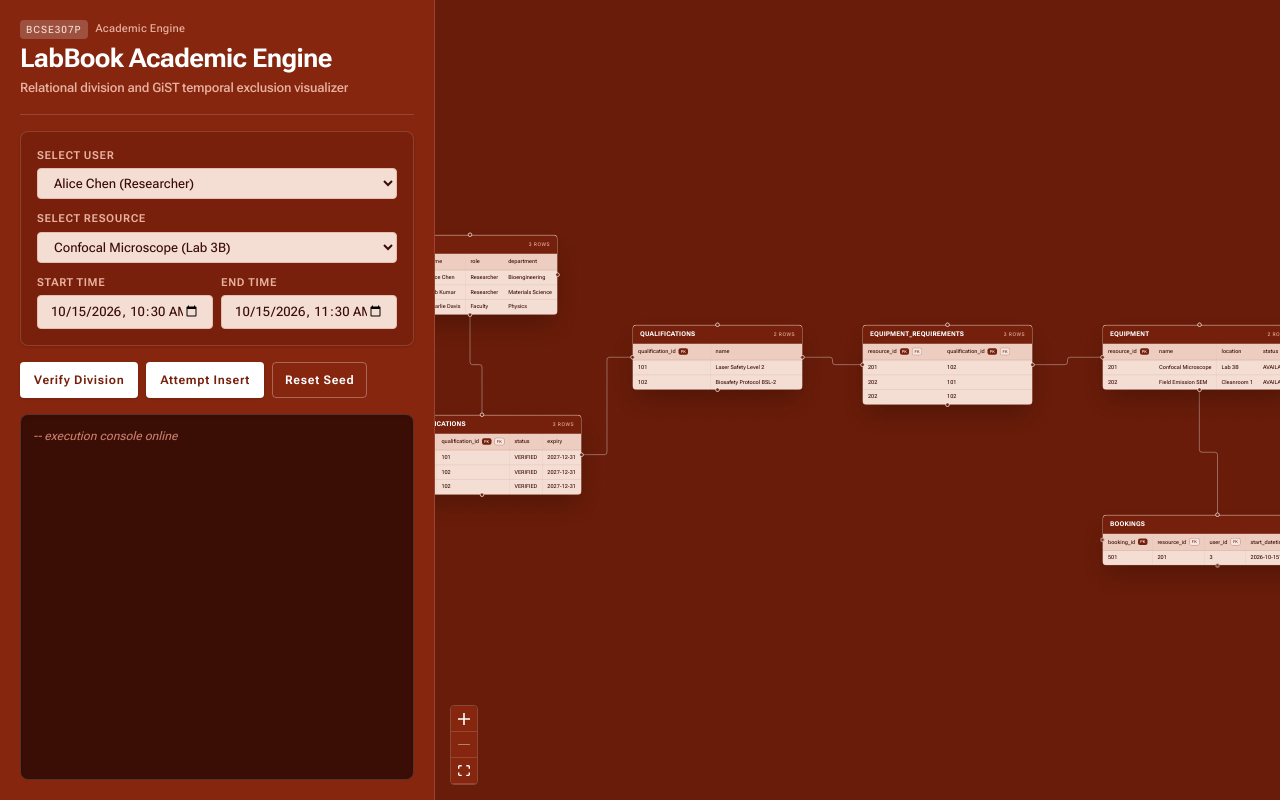
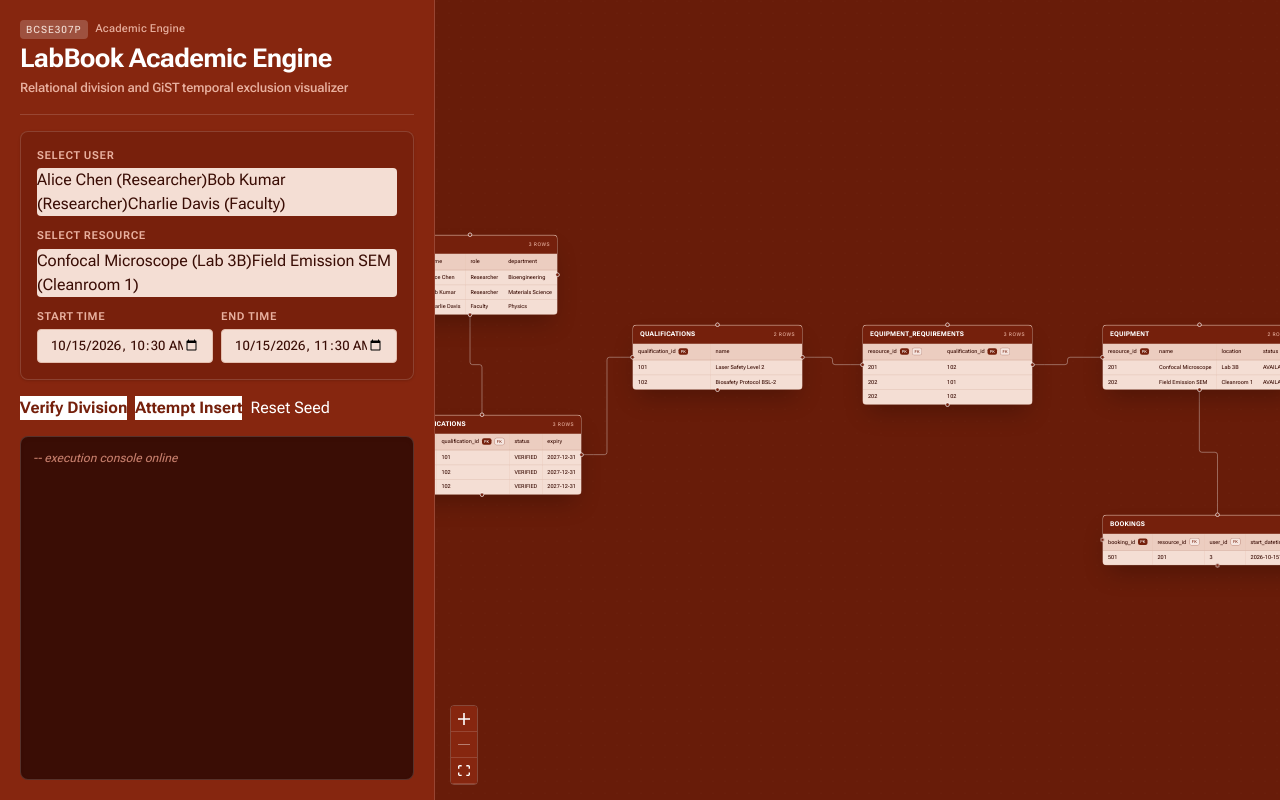
Before and after one commit to lavan8t/labbook, a Next.js app: page / in a window 1280 px wide. Built offline with nearby package versions, Linux system fonts and the light colour scheme.

Commit message:
feat: replace native dropdowns and action buttons with @m3e/web components

```diff
--- a/app/page.tsx
+++ b/app/page.tsx
@@ -23,6 +23,14 @@ import {
   runInsertAnimation,
   resetVisualState,
 } from "@/lib/animations";
+
+if (typeof window !== "undefined") {
+  import("@m3e/web/select");
+  import("@m3e/web/option");
+  import("@m3e/web/form-field");
+  import("@m3e/web/button");
+  import("@m3e/web/theme");
+}
 
 const nodeTypes = { table: TableNode };
 
@@ -293,34 +301,40 @@ export default function Page() {
             <label className="font-var-label text-[11px] uppercase text-[#e8b09f] block mb-1">
               Select User
             </label>
-            <select
-              className={inputCls}
-              value={userId}
-              onChange={(e) => setUserId(Number(e.target.value))}
+            <m3e-select
+              className="w-full bg-[#f4ded4] text-[#3a0d05] rounded block"
+              value={String(userId)}
+              onChange={(e: any) => {
+                const val = e.target?.value;
+                if (val !== undefined) setUserId(Number(val));
+              }}
             >
               {db.users.map((u) => (
-                <option key={u.user_id} value={u.user_id}>
+                <m3e-option key={u.user_id} value={String(u.user_id)}>
                   {u.name} ({u.role})
-                </option>
+                </m3e-option>
               ))}
-            </select>
+            </m3e-select>
           </div>
 
           <div>
             <label className="font-var-label text-[11px] uppercase text-[#e8b09f] block mb-1">
               Select Resource
             </label>
-            <select
-              className={inputCls}
-              value={resourceId}
-              onChange={(e) => setResourceId(Number(e.target.value))}
+            <m3e-select
+              className="w-full bg-[#f4ded4] text-[#3a0d05] rounded block"
+              value={String(resourceId)}
+              onChange={(e: any) => {
+                const val = e.target?.value;
+                if (val !== undefined) setResourceId(Number(val));
+              }}
             >
               {db.equipment.map((e) => (
-                <option key={e.resource_id} value={e.resource_id}>
+                <m3e-option key={e.resource_id} value={String(e.resource_id)}>
                   {e.name} ({e.location})
-                </option>
+                </m3e-option>
               ))}
-            </select>
+            </m3e-select>
           </div>
 
           <div className="grid grid-cols-2 gap-2">
@@ -349,16 +363,16 @@ export default function Page() {
           </div>
         </div>
 
-        <div className="flex flex-wrap gap-2">
-          <button className={btnPrimary} onClick={handleDivision}>
+        <div className="flex flex-wrap gap-2 items-center">
+          <m3e-button variant="filled" onClick={handleDivision} class="bg-white text-[#75200c] font-bold">
             Verify Division
-          </button>
-          <button className={btnPrimary} onClick={handleInsert}>
+          </m3e-button>
+          <m3e-button variant="filled" onClick={handleInsert} class="bg-white text-[#75200c] font-bold">
             Attempt Insert
-          </button>
-          <button className={btnSecondary} onClick={handleReset}>
+          </m3e-button>
+          <m3e-button variant="outlined" onClick={handleReset} class="text-white border-white/40">
             Reset Seed
-          </button>
+          </m3e-button>
         </div>
 
         <div
--- a/package.json
+++ b/package.json
@@ -9,6 +9,7 @@
     "lint": "eslint"
   },
   "dependencies": {
+    "@m3e/web": "^2.9.2",
     "@xyflow/react": "^12.12.0",
     "gsap": "^3.15.0",
     "next": "16.4.0",
--- /dev/null
+++ b/src/types/m3e.d.ts
@@ -0,0 +1,23 @@
+declare module "@m3e/web/select";
+declare module "@m3e/web/option";
+declare module "@m3e/web/form-field";
+declare module "@m3e/web/button";
+declare module "@m3e/web/theme";
+declare module "@m3e/web/card";
+declare module "@m3e/web/badge";
+declare module "@m3e/web/chip";
+
+declare namespace React {
+  namespace JSX {
+    interface IntrinsicElements {
+      "m3e-theme": any;
+      "m3e-select": any;
+      "m3e-option": any;
+      "m3e-form-field": any;
+      "m3e-button": any;
+      "m3e-card": any;
+      "m3e-badge": any;
+      "m3e-chip": any;
+    }
+  }
+}
```
Also changed, not shown: 1 other file (tests, documents, lock files or other folders).
